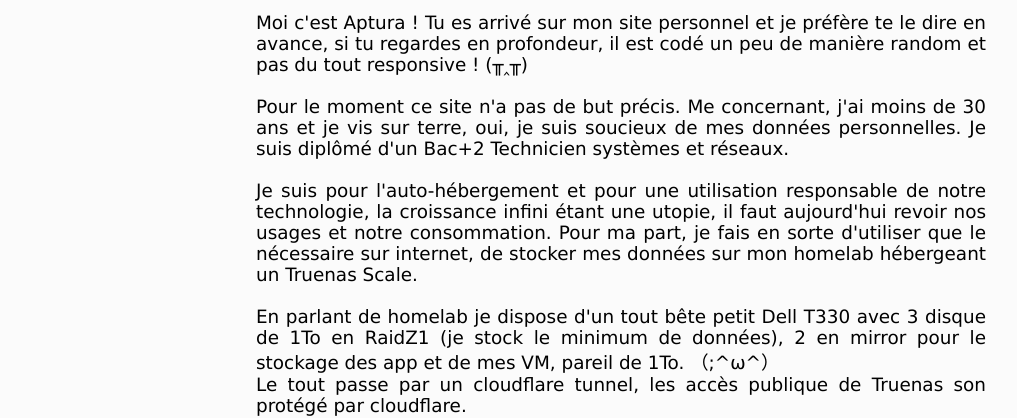
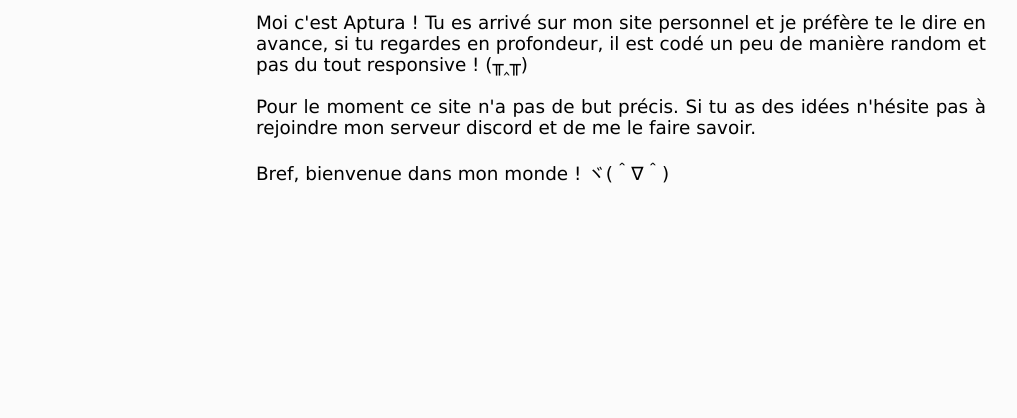
Before and after one commit to Aptura/Aptura.github.io, a plain HTML site: page index.html in a window 1280 px wide. Shown: the part 410-828 px from the top of the page, without its empty margins (19-1036 px from the left). Drawn offline with Linux system fonts and the light colour scheme.

Commit message:
Add files via upload

```diff
--- a/index.html
+++ b/index.html
@@ -31,22 +31,9 @@
                 Moi c'est Aptura ! Tu es arrivé sur mon site personnel et je préfère te le dire en avance, si tu
                 regardes en profondeur, il est codé un peu de manière random et pas du tout responsive ! (╥‸╥)
                 <br><br>
-                Pour le moment ce site n'a pas de but précis. Me concernant, j'ai moins de
-                30 ans et je vis sur terre, oui, je suis soucieux de mes données personnelles. Je suis diplômé d'un
-                Bac+2 Technicien systèmes et réseaux.
-                <br><br>
-                Je suis pour l'auto-hébergement et pour une utilisation responsable de notre technologie, la croissance
-                infini étant une utopie, il faut aujourd'hui revoir nos usages et notre consommation. Pour ma part, je
-                fais
-                en sorte d'utiliser que le nécessaire sur internet, de stocker mes données sur mon homelab hébergeant un
-                Truenas Scale.
-                <br><br>
-                En parlant de homelab je dispose d'un tout bête petit Dell T330 avec 3 disque de 1To en RaidZ1 (je stock
-                le minimum de données),
-                2 en mirror pour le stockage des app et de mes VM, pareil de 1To. （;^ω^）
-                <br>
-                Le tout passe par un cloudflare tunnel, les accès publique de Truenas son protégé par cloudflare.
-                <br><br>
+                Pour le moment ce site n'a pas de but précis. Si tu as des idées n'hésite pas à rejoindre
+                mon serveur discord et de me le faire savoir.
+                <br> <br>
                 Bref, bienvenue dans mon monde ! ヾ(＾∇＾)
             </p>
         </section>
```
Also changed, not shown: graphy.png (added).
